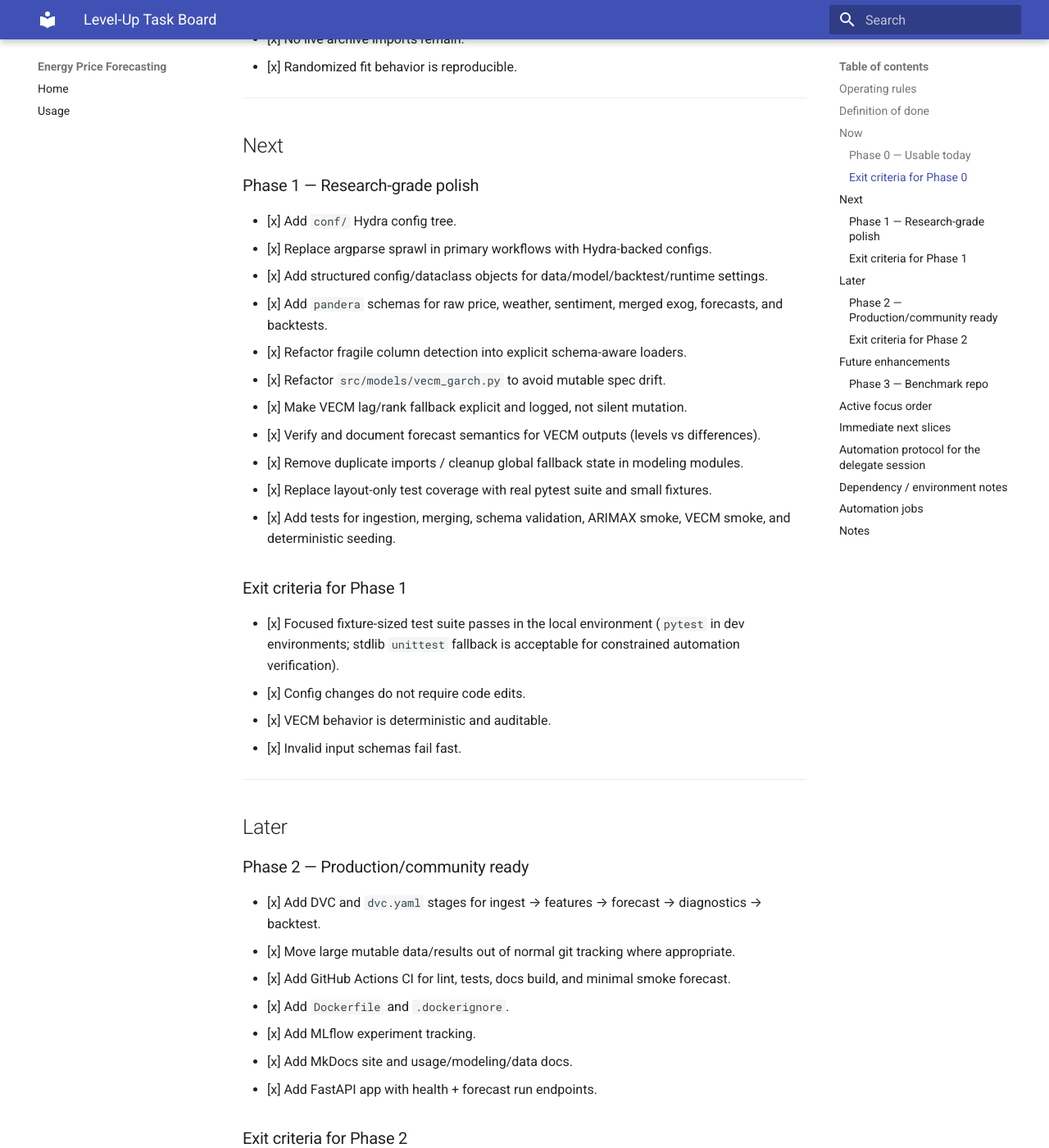
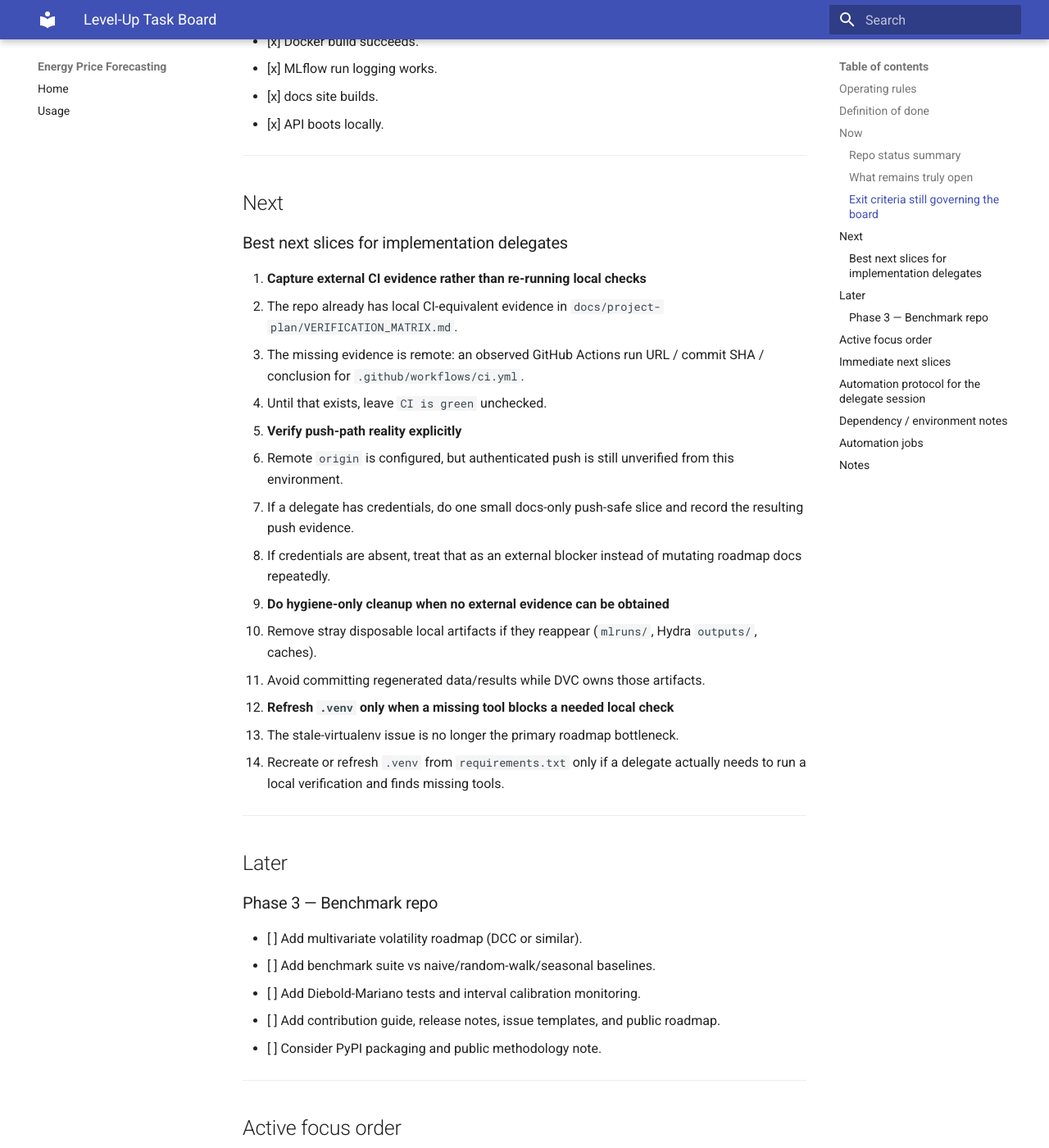
Before and after one commit to Gitty-Gat/Energy-Price-Forecasting, an MkDocs documentation site: the page built from docs/project-plan/LEVEL_UP_TASK_BOARD.md, in a window 1280 px wide and 1400 px high, scrolled down 1773 px. Shown: the whole window at 82% size. Built offline with MkDocs 1.6.1 and Material for MkDocs 9.7.7, drawn with Linux system fonts in a browser that asks for light colours; some of the changed text lies outside the part shown.

Commit message:
docs: refocus level-up board on external CI evidence

```diff
--- a/docs/project-plan/LEVEL_UP_TASK_BOARD.md
+++ b/docs/project-plan/LEVEL_UP_TASK_BOARD.md
@@ -38,60 +38,18 @@ The repo is considered leveled up when all of the following are true:
 
 ## Now
 
-### Phase 0 — Usable today
-- [x] Add `.gitignore` for generated data, results, caches, editor junk, and local env files.
-- [x] Remove tracked bulky generated artifacts from git index where appropriate; preserve only code/docs/fixtures/reference essentials.
-- [x] Add `pyproject.toml` with project metadata and core dependencies.
-- [x] Add `requirements.txt` compatibility export if needed.
-- [x] Add a canonical entrypoint at `src/pipelines/forecast.py`.
-- [x] Refactor live forecast flow so nothing imports from `src/pipelines/archive/`.
-- [x] Make `energy_pipeline_forecast_v2.3.py` a thin wrapper or retire it in favor of the canonical entrypoint.
-- [x] Add seeded RNG plumbing anywhere jitter/randomness exists.
-- [x] Log config path / seed / git hash / timestamp in forecast runs.
+### Repo status summary
+- [x] Phase 0 — usable-today cleanup and canonical forecast entrypoint are complete.
+- [x] Phase 1 — Hydra/config/schema/test hardening is complete.
+- [x] Phase 2 implementation work is locally complete for DVC, Docker, MLflow, docs, and API smoke.
+- [ ] Phase 2 governance evidence is still incomplete because a real GitHub Actions run has not been observed from this environment.
 
-### Exit criteria for Phase 0
-- [x] Fresh install path is documented.
-- [x] One forecast command works from the canonical entrypoint.
-- [x] No live archive imports remain.
-- [x] Randomized fit behavior is reproducible.
+### What remains truly open
+- [ ] Observe and record a real GitHub Actions run for the current workflow.
+- [ ] Verify whether authenticated remote push is available from this environment.
+- [ ] Keep local-only generated artifacts out of git while waiting on external CI evidence.
 
----
-
-## Next
-
-### Phase 1 — Research-grade polish
-- [x] Add `conf/` Hydra config tree.
-- [x] Replace argparse sprawl in primary workflows with Hydra-backed configs.
-- [x] Add structured config/dataclass objects for data/model/backtest/runtime settings.
-- [x] Add `pandera` schemas for raw price, weather, sentiment, merged exog, forecasts, and backtests.
-- [x] Refactor fragile column detection into explicit schema-aware loaders.
-- [x] Refactor `src/models/vecm_garch.py` to avoid mutable spec drift.
-- [x] Make VECM lag/rank fallback explicit and logged, not silent mutation.
-- [x] Verify and document forecast semantics for VECM outputs (levels vs differences).
-- [x] Remove duplicate imports / cleanup global fallback state in modeling modules.
-- [x] Replace layout-only test coverage with real pytest suite and small fixtures.
-- [x] Add tests for ingestion, merging, schema validation, ARIMAX smoke, VECM smoke, and deterministic seeding.
-
-### Exit criteria for Phase 1
-- [x] Focused fixture-sized test suite passes in the local environment (`pytest` in dev environments; stdlib `unittest` fallback is acceptable for constrained automation verification).
-- [x] Config changes do not require code edits.
-- [x] VECM behavior is deterministic and auditable.
-- [x] Invalid input schemas fail fast.
-
----
-
-## Later
-
-### Phase 2 — Production/community ready
-- [x] Add DVC and `dvc.yaml` stages for ingest → features → forecast → diagnostics → backtest.
-- [x] Move large mutable data/results out of normal git tracking where appropriate.
-- [x] Add GitHub Actions CI for lint, tests, docs build, and minimal smoke forecast.
-- [x] Add `Dockerfile` and `.dockerignore`.
-- [x] Add MLflow experiment tracking.
-- [x] Add MkDocs site and usage/modeling/data docs.
-- [x] Add FastAPI app with health + forecast run endpoints.
-
-### Exit criteria for Phase 2
+### Exit criteria still governing the board
 - [x] `dvc repro` works.
 - [ ] CI is green.
 - [x] Docker build succeeds.
@@ -101,7 +59,27 @@ The repo is considered leveled up when all of the following are true:
 
 ---
 
-## Future enhancements
+## Next
+
+### Best next slices for implementation delegates
+1. **Capture external CI evidence rather than re-running local checks**
+   - The repo already has local CI-equivalent evidence in `docs/project-plan/VERIFICATION_MATRIX.md`.
+   - The missing evidence is remote: an observed GitHub Actions run URL / commit SHA / conclusion for `.github/workflows/ci.yml`.
+   - Until that exists, leave `CI is green` unchecked.
+2. **Verify push-path reality explicitly**
+   - Remote `origin` is configured, but authenticated push is still unverified from this environment.
+   - If a delegate has credentials, do one small docs-only push-safe slice and record the resulting push evidence.
+   - If credentials are absent, treat that as an external blocker instead of mutating roadmap docs repeatedly.
+3. **Do hygiene-only cleanup when no external evidence can be obtained**
+   - Remove stray disposable local artifacts if they reappear (`mlruns/`, Hydra `outputs/`, caches).
+   - Avoid committing regenerated data/results while DVC owns those artifacts.
+4. **Refresh `.venv` only when a missing tool blocks a needed local check**
+   - The stale-virtualenv issue is no longer the primary roadmap bottleneck.
+   - Recreate or refresh `.venv` from `requirements.txt` only if a delegate actually needs to run a local verification and finds missing tools.
+
+---
+
+## Later
 
 ### Phase 3 — Benchmark repo
 - [ ] Add multivariate volatility roadmap (DCC or similar).
@@ -114,26 +92,29 @@ The repo is considered leveled up when all of the following are true:
 
 ## Active focus order
 
-1. normalize the local verification environment when `.venv` drifts from `requirements.txt`
-2. obtain or inspect actual GitHub Actions run evidence once repo push/auth is available
-3. keep the repo clean of regenerated local-only artifacts while waiting on external CI evidence
-4. defer Phase 3 benchmark/community work until Phase 2 CI evidence is actually verified
+1. obtain or inspect actual GitHub Actions run evidence
+2. verify authenticated remote push capability or record that it remains unavailable
+3. keep the repo clean of regenerated local-only artifacts while waiting on external evidence
+4. refresh `.venv` only on demand when a needed local verification is blocked by tool drift
+5. defer Phase 3 benchmark/community work until Phase 2 CI evidence is actually verified
 
 ## Immediate next slices
 
-1. **Normalize local verification bootstrap when the repo-local `.venv` is stale**
-   - As of the latest phase review, the checked-in workflow file still expects `pytest -q`, and `requirements.txt` still pins `pytest==8.3.2`, but the existing repo-local `.venv` in this environment did not have `pytest` installed.
-   - Treat this as environment drift, not a product-code regression: if `pytest` is missing, refresh the environment with the bootstrap commands from `docs/project-plan/VERIFICATION_MATRIX.md` before judging the repo state.
-   - Prefer one small hygiene slice (for example, docs or automation guidance) over repeated failed verification attempts against a stale virtualenv.
-2. **Obtain actual GitHub Actions run evidence**
-   - The local CI-equivalent workflow now passes in a fresh temporary virtualenv, but `CI is green` should remain unchecked until an actual workflow run can be inspected after push/auth is available.
-   - If access is unchanged, do not churn the repo with repeated timestamp-only blocker commits; prefer updating `docs/project-plan/BLOCKERS.md` only when the evidence meaningfully changes.
-3. **Keep mutable artifacts out of Git**
+1. **External CI evidence capture slice**
+   - Inspect the most recent real GitHub Actions run for `.github/workflows/ci.yml`.
+   - Record the run URL, commit SHA, workflow conclusion, and any failing job name in `docs/project-plan/BLOCKERS.md` or this board.
+   - Only mark `CI is green` complete after that evidence exists.
+2. **Push-path verification slice**
+   - Confirm whether this environment can perform an authenticated `git push` to `origin`.
+   - If push works, record that fact and prefer shipping a small docs-only change that improves the roadmap/governance state.
+   - If push does not work, record the exact failure mode once and treat it as an external blocker.
+3. **Disposable-artifact hygiene slice**
    - Follow `docs/project-plan/DATA_POLICY.md` as the source of truth for Git-vs-DVC ownership.
-   - Delete stray local-only `mlruns/` or Hydra `outputs/` directories if they reappear; do not commit them.
+   - Delete stray local-only `mlruns/`, Hydra `outputs/`, or cache directories if they appear; do not commit them.
    - Do not re-add generated `data/processed/` or `results/` outputs to SCM while DVC stages own them.
-4. **Phase 3 only after Phase 2 evidence is complete**
-   - Benchmark/community work stays lower priority until actual CI evidence exists.
+4. **Contingent local-env refresh slice**
+   - If a delegate actually needs to run local verification and `.venv` is missing tools such as `pytest`, refresh it using `docs/project-plan/VERIFICATION_MATRIX.md`.
+   - Do not treat missing tools in a stale local virtualenv as a repo-code regression.
 
 ---
 
@@ -156,10 +137,11 @@ When the automation session runs, it should:
 ## Dependency / environment notes
 
 - Use the repo-local `.venv` for local verification; the bare system interpreter is not sufficient for the scientific stack.
+- The primary dependency bottleneck is now external evidence availability, not local code scaffolding.
 - If the existing `.venv` is missing expected tools such as `pytest`, treat that as local environment drift and refresh it from `requirements.txt` (or recreate it) before interpreting verification failures as repo regressions.
 - Exact locally verified commands and evidence live in `docs/project-plan/VERIFICATION_MATRIX.md`.
 - Current active blockers live in `docs/project-plan/BLOCKERS.md`.
-- Local-only experiment artifacts such as `mlruns/` and Hydra `outputs/` should be treated as disposable workspace noise, not roadmap progress.
+- Local-only experiment artifacts such as `mlruns/`, Hydra `outputs/`, `.pytest_cache`, and `__pycache__` directories should be treated as disposable workspace noise, not roadmap progress.
 - Do not mark external CI/push-dependent items complete without external evidence.
 
 ---
```
Also changed, not shown: docs/project-plan/BLOCKERS.md (+3 -2 lines).
